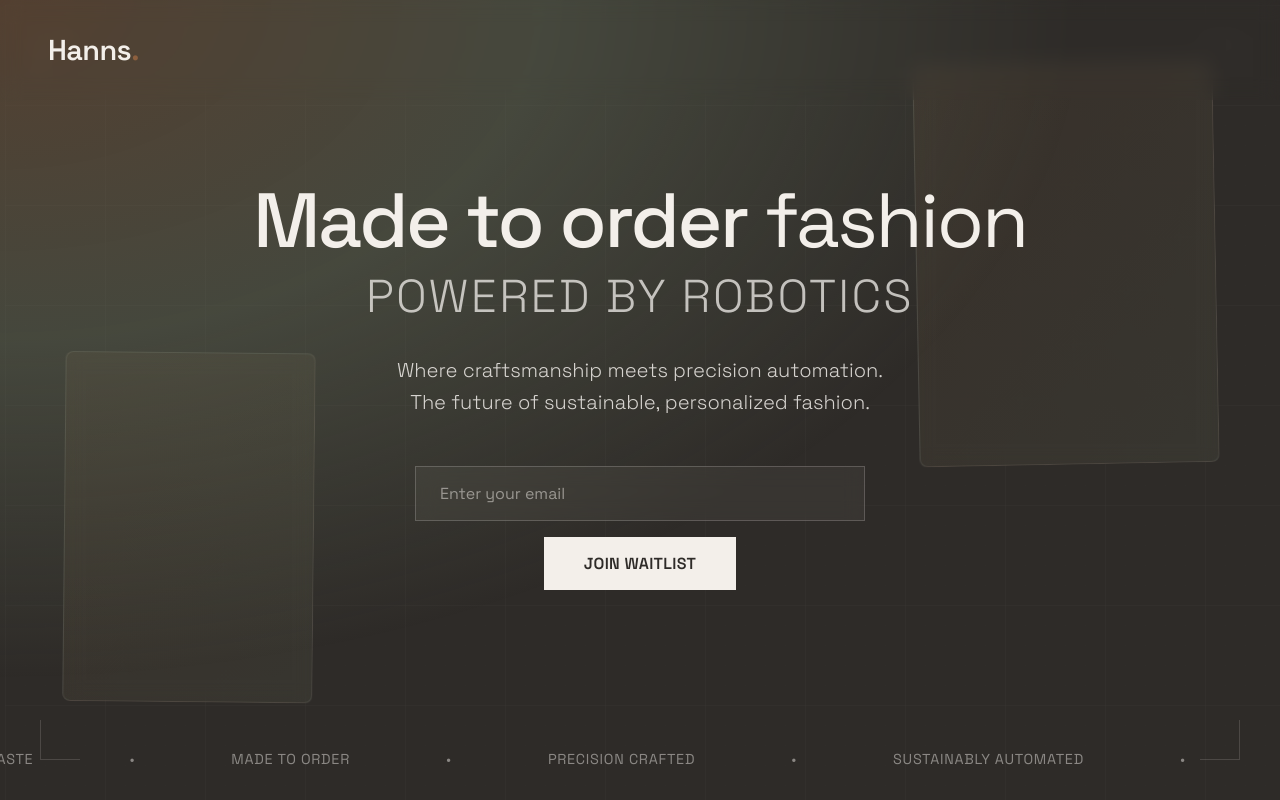
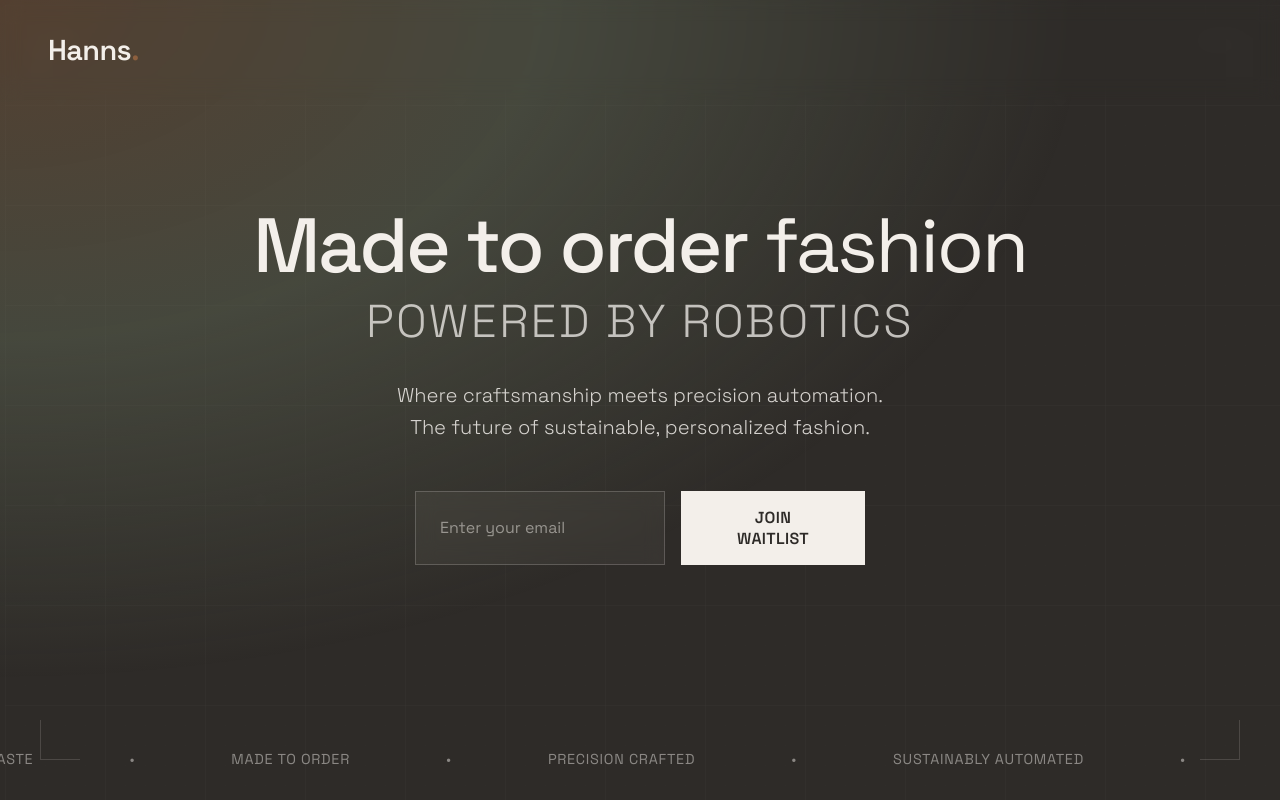
Before and after one commit to hem-97/hanns-landing, a plain HTML site: page index.html in a window 1280 px wide. Drawn offline with Linux system fonts and the light colour scheme.

Commit message:
Update index.html

```diff
--- a/index.html
+++ b/index.html
@@ -195,8 +195,14 @@
             gap: 1rem;
             max-width: 450px;
             margin: 0 auto 2rem;
-            flex-wrap: wrap;
             justify-content: center;
+        }
+
+        @media (max-width: 768px) {
+            .waitlist-form {
+                flex-direction: column;
+                align-items: stretch;
+            }
         }
 
         .email-input {
@@ -272,43 +278,6 @@
 
         @keyframes fadeIn {
             to { opacity: 1; }
-        }
-
-        /* Animated elements */
-        .floating-card {
-            position: absolute;
-            background: linear-gradient(135deg,
-                rgba(140, 95, 62, 0.1) 0%,
-                rgba(125, 139, 111, 0.1) 100%);
-            border: 1px solid rgba(243, 239, 234, 0.1);
-            border-radius: 8px;
-            backdrop-filter: blur(10px);
-        }
-
-        .card-1 {
-            width: 300px;
-            height: 400px;
-            top: 10%;
-            right: 5%;
-            animation: float1 15s ease-in-out infinite;
-        }
-
-        .card-2 {
-            width: 250px;
-            height: 350px;
-            bottom: 10%;
-            left: 5%;
-            animation: float2 18s ease-in-out infinite;
-        }
-
-        @keyframes float1 {
-            0%, 100% { transform: translateY(0) rotate(2deg); }
-            50% { transform: translateY(-20px) rotate(-2deg); }
-        }
-
-        @keyframes float2 {
-            0%, 100% { transform: translateY(0) rotate(-3deg); }
-            50% { transform: translateY(-30px) rotate(3deg); }
         }
 
         /* Ticker */
@@ -513,20 +482,14 @@
 
     <script>
         // IMPORTANT: Replace with your Google Apps Script Web App URL
-        const GOOGLE_SCRIPT_URL = 'https://script.google.com/macros/s/AKfycbxTBOqH4RorO5FuSe4WwT5x2WTW1lYHHomn4xj-z-xNlJXbVFM4Fx621kJrD7DXc-Ce9A/exec';
+        const GOOGLE_SCRIPT_URL = 'https://script.google.com/macros/s/YOUR_SCRIPT_ID/exec';
 
         // Parallax effect on mouse move
         document.addEventListener('mousemove', (e) => {
-            const cards = document.querySelectorAll('.floating-card');
             const grid = document.querySelector('.cutting-grid');
 
             const x = e.clientX / window.innerWidth;
             const y = e.clientY / window.innerHeight;
-
-            cards.forEach((card, index) => {
-                const speed = (index + 1) * 10;
-                card.style.transform = `translate(${x * speed}px, ${y * speed}px)`;
-            });
 
             // Subtle grid movement
             if (grid) {
```
